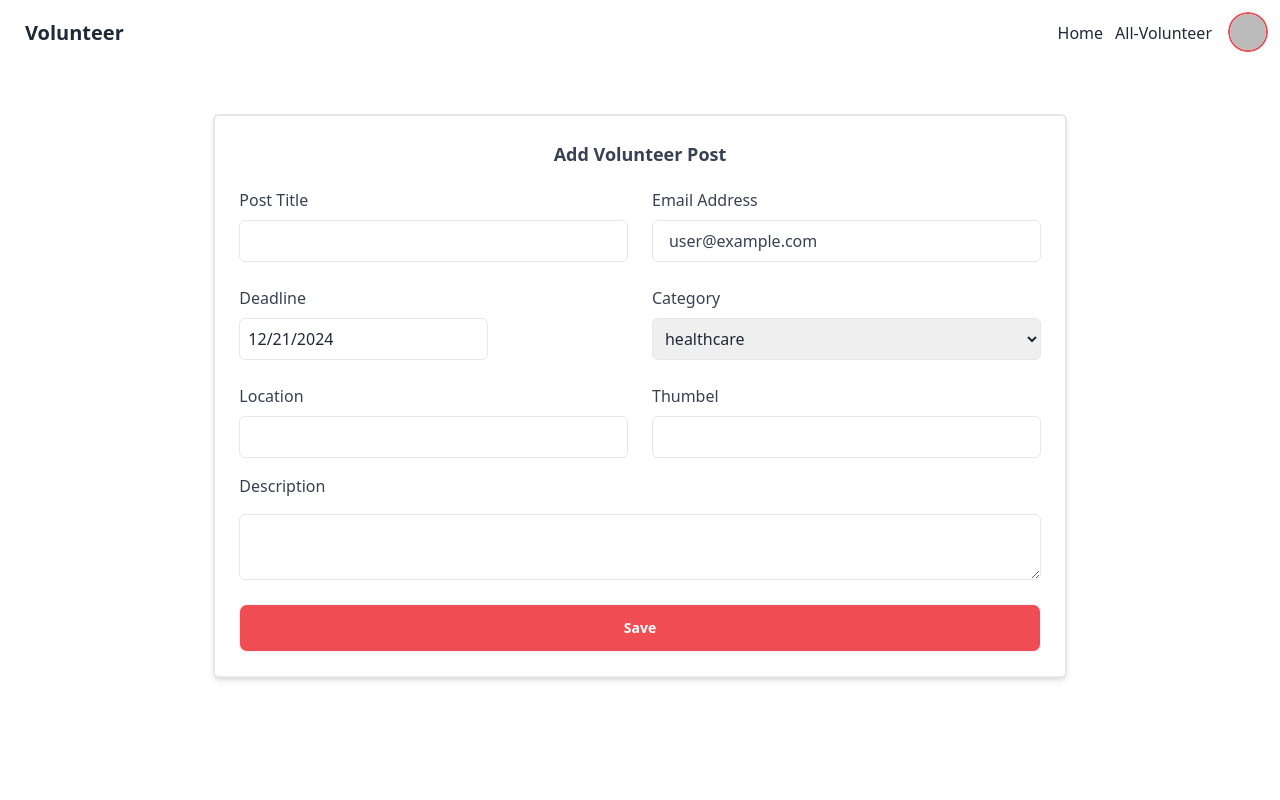
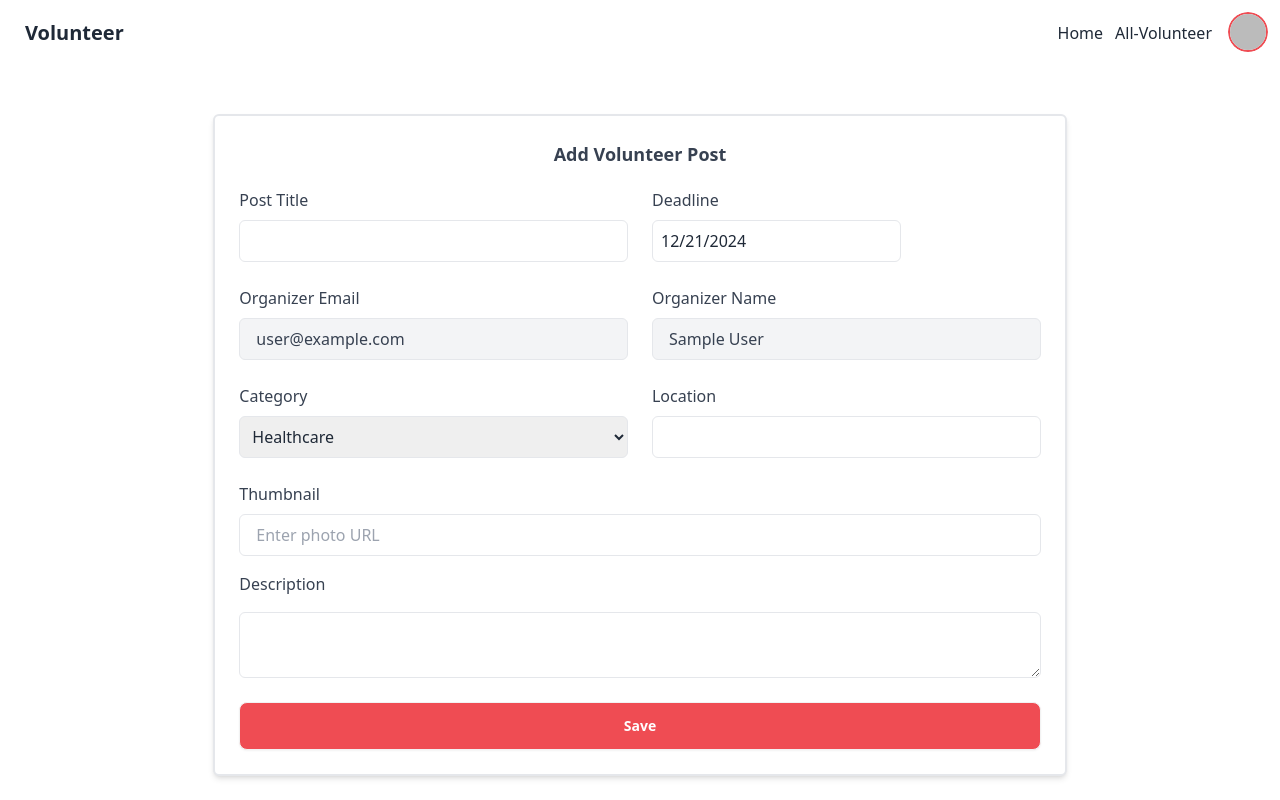
Before and after one commit to PritomChakma/PH-Assignment-11, a React (Vite) app: page /addVolunteer in a window 1280 px wide. Shown: the top 800 px of the page. Built offline with nearby package versions, Linux system fonts and the light colour scheme; no server answers; sample sign-in values are in the browser's storage.

Commit message:
Show  the all voulenteer fon the page use design the card add a serch input

```diff
--- a/package.json
+++ b/package.json
@@ -11,6 +11,7 @@
     "preview": "vite preview"
   },
   "dependencies": {
+    "axios": "^1.7.9",
     "date-fns": "^4.1.0",
     "firebase": "^11.1.0",
     "localforage": "^1.10.0",
@@ -19,6 +20,7 @@
     "react-datepicker": "^7.5.0",
     "react-dom": "^18.3.1",
     "react-hot-toast": "^2.4.1",
+    "react-icons": "^5.4.0",
     "react-router-dom": "^6.28.1",
     "sort-by": "^1.2.0",
     "swiper": "^11.1.15"
--- a/src/Page/AddVolunteer.jsx
+++ b/src/Page/AddVolunteer.jsx
@@ -1,6 +1,8 @@
+import axios from "axios";
 import { useContext, useState } from "react";
 import DatePicker from "react-datepicker";
 import "react-datepicker/dist/react-datepicker.css";
+import toast from "react-hot-toast";
 import { useNavigate } from "react-router-dom";
 import { AuthContex } from "../Provider/AuthProvider";
 
@@ -8,77 +10,66 @@ const AddVolunteer = () => {
   const navigate = useNavigate();
   const { user } = useContext(AuthContex);
   const [startDate, setStartDate] = useState(new Date());
+
   const handleSubmit = async (e) => {
     e.preventDefault();
     const form = e.target;
     const title = form.job_title.value;
-    const email = form.email.value;
+    const email = user?.email;
     const category = form.category.value;
     const deadLine = startDate;
     const description = form.description.value;
     const location = form.location.value;
-    const thumbel = form.thumbel.value;
-    const formData = {
+    const photo = form.photo.value;
+
+    const Data = {
       title,
-      buyer: {
-        email,
+      volunteer: {
         name: user?.displayName,
-        photo: user?.photoURL,
+        email: user?.email,
       },
       category,
       deadLine,
       description,
       location,
-      thumbel,
+      photo
     };
-    // try {
-    //   // make a post request
-    //   await axios.post(`${import.meta.env.VITE_API_URL}/add-job`, formData);
-    //   form.reset();
-    //   toast.success("Data Added SuccessFully !!!");
-    //   navigate("/my-posted-jobs");
-    // } catch (error) {
-    //   toast.success(error.message);
-    // }
+
+    console.log(Data);
+    try {
+      // Make a POST request
+      await axios.post(`${import.meta.env.VITE_API_URL}/add-post`, Data);
+      form.reset();
+      toast.success("Data Added Successfully!");
+      // navigate("/my-posted-jobs");
+    } catch (error) {
+      toast.error(error.message);
+    }
   };
+
   return (
     <div className="md:flex justify-center items-center min-h-[calc(100vh-306px)] my-12">
-      <section className="p-2  md:p-6 mx-auto bg-white rounded-md shadow-md w-11/12 md:w-8/12 border-2">
+      <section className="p-2 md:p-6 mx-auto bg-white rounded-md shadow-md w-11/12 md:w-8/12 border-2">
         <h2 className="text-lg font-semibold text-gray-700 capitalize text-center mb-5">
-          Add volunteer Post
+          Add Volunteer Post
         </h2>
 
         <form onSubmit={handleSubmit}>
-          <div className="grid grid-cols-1 gap-6 mt-4 sm:grid-cols-2 ">
+          <div className="grid grid-cols-1 gap-6 mt-4 sm:grid-cols-2">
             <div>
-              <label className="text-gray-700 " htmlFor="job_title">
+              <label className="text-gray-700" htmlFor="job_title">
                 Post Title
               </label>
               <input
                 id="job_title"
                 name="job_title"
                 type="text"
-                className="block w-full px-4 py-2 mt-2 text-gray-700 bg-white border border-gray-200 rounded-md  focus:border-blue-400 focus:ring-blue-300 focus:ring-opacity-40  focus:outline-none focus:ring"
+                className="block w-full px-4 py-2 mt-2 text-gray-700 bg-white border border-gray-200 rounded-md focus:border-blue-400 focus:ring-blue-300 focus:ring-opacity-40 focus:outline-none focus:ring"
               />
             </div>
 
-            <div>
-              <label className="text-gray-700 " htmlFor="emailAddress">
-                Email Address
-              </label>
-              <input
-                id="emailAddress"
-                type="email"
-                name="email"
-                defaultValue={user?.email}
-                disabled={true}
-                className="block w-full px-4 py-2 mt-2 text-gray-700 bg-white border border-gray-200 rounded-md  focus:border-blue-400 focus:ring-blue-300 focus:ring-opacity-40  focus:outline-none focus:ring"
-              />
-            </div>
-            <div className="flex flex-col gap-2 ">
+            <div className="flex flex-col gap-2">
               <label className="text-gray-700">Deadline</label>
-
-              {/* Date Picker Input Field */}
               <DatePicker
                 className="border p-2 rounded-md"
                 selected={startDate}
@@ -86,8 +77,36 @@ const AddVolunteer = () => {
               />
             </div>
 
-            <div className="flex flex-col gap-2 ">
-              <label className="text-gray-700 " htmlFor="category">
+            <div>
+              <label className="text-gray-700" htmlFor="emailAddress">
+                Organizer Email
+              </label>
+              <input
+                id="emailAddress"
+                type="email"
+                name="email"
+                value={user?.email || ""}
+                readOnly
+                className="block w-full px-4 py-2 mt-2 text-gray-700 bg-gray-100 border border-gray-200 rounded-md focus:outline-none"
+              />
+            </div>
+
+            <div>
+              <label className="text-gray-700" htmlFor="organizer_name">
+                Organizer Name
+              </label>
+              <input
+                id="organizer_name"
+                type="text"
+                name="organizer_name"
+                value={user?.displayName || ""}
+                readOnly
+                className="block w-full px-4 py-2 mt-2 text-gray-700 bg-gray-100 border border-gray-200 rounded-md focus:outline-none"
+              />
+            </div>
+
+            <div className="flex flex-col gap-2">
+              <label className="text-gray-700" htmlFor="category">
                 Category
               </label>
               <select
@@ -95,46 +114,49 @@ const AddVolunteer = () => {
                 id="category"
                 className="border p-2 rounded-md"
               >
-                <option value="healthcare">healthcare</option>
-                <option value="education">education</option>
-                <option value=" social service"> social service</option>
-                <option value=" animal welfare"> animal welfare</option>
+                <option value="healthcare">Healthcare</option>
+                <option value="education">Education</option>
+                <option value="social service">Social Service</option>
+                <option value="animal welfare">Animal Welfare</option>
               </select>
             </div>
+
             <div>
-              <label className="text-gray-700 " htmlFor="min_price">
+              <label className="text-gray-700" htmlFor="location">
                 Location
               </label>
               <input
                 id="location"
                 name="location"
                 type="text"
-                className="block w-full px-4 py-2 mt-2 text-gray-700 bg-white border border-gray-200 rounded-md  focus:border-blue-400 focus:ring-blue-300 focus:ring-opacity-40  focus:outline-none focus:ring"
+                className="block w-full px-4 py-2 mt-2 text-gray-700 bg-white border border-gray-200 rounded-md focus:border-blue-400 focus:ring-blue-300 focus:ring-opacity-40 focus:outline-none focus:ring"
               />
             </div>
 
-            <div>
-              <label className="text-gray-700 " htmlFor="max_price">
-                Thumbel
+            <div className="col-span-2">
+              <label className="text-gray-700" htmlFor="thumbel">
+                Thumbnail
               </label>
               <input
-                id="thumbel"
-                name="thumbel"
-                type="text"
-                className="block w-full px-4 py-2 mt-2 text-gray-700 bg-white border border-gray-200 rounded-md  focus:border-blue-400 focus:ring-blue-300 focus:ring-opacity-40  focus:outline-none focus:ring"
+               type="text"
+               name="photo"
+               placeholder="Enter photo URL"
+                className="block w-full px-4 py-2 mt-2 text-gray-700 bg-white border border-gray-200 rounded-md focus:border-blue-400 focus:ring-blue-300 focus:ring-opacity-40 focus:outline-none focus:ring"
               />
             </div>
           </div>
+
           <div className="flex flex-col gap-2 mt-4">
-            <label className="text-gray-700 " htmlFor="description">
+            <label className="text-gray-700" htmlFor="description">
               Description
             </label>
             <textarea
-              className="block w-full px-4 py-2 mt-2 text-gray-700 bg-white border border-gray-200 rounded-md  focus:border-blue-400 focus:ring-blue-300 focus:ring-opacity-40  focus:outline-none focus:ring"
+              className="block w-full px-4 py-2 mt-2 text-gray-700 bg-white border border-gray-200 rounded-md focus:border-blue-400 focus:ring-blue-300 focus:ring-opacity-40 focus:outline-none focus:ring"
               name="description"
               id="description"
             ></textarea>
           </div>
+
           <div className="flex justify-end mt-6">
             <button className="w-full btn bg-[#EF4C53] text-white font-bold">
               Save
--- a/src/Router/PrivateRoute.jsx
+++ b/src/Router/PrivateRoute.jsx
@@ -1,16 +1,22 @@
 import { useContext } from "react";
-import { Navigate, useLocation } from "react-router-dom";
-import LoadingSpinner from "../components/LoadingSpinner";
-import { AuthContext } from "../providers/AuthProvider";
+import { Navigate } from "react-router-dom";
+import { AuthContex } from "../Provider/AuthProvider";
+// import LoadingSpinner from "../components/LoadingSpinner";
+// import { AuthContext } from "../providers/AuthProvider";
 
 const PrivateRoute = ({ children }) => {
-  const { user, loading } = useContext(AuthContext);
+  const { user, loading } = useContext(AuthContex);
 
-  const location = useLocation();
-
-  if (loading) return <LoadingSpinner />;
-  if (user) return children;
-  return <Navigate to="/login" state={location.pathname} />;
+  if (loading) {
+    return (
+      <div className="flex justify-center items-center text-center min-h-screen">
+        <span className="loading loading-bars loading-lg "></span>
+      </div>
+    );
+  }
+  if (user) {
+    return children;
+  }
+  return <Navigate to="/signin"></Navigate>;
 };
-
 export default PrivateRoute;
--- a/src/Router/router.jsx
+++ b/src/Router/router.jsx
@@ -7,6 +7,7 @@ import Home from "../Page/Home";
 import MyPost from "../Page/MyPost";
 import Registration from "../Page/Registration";
 import SignIn from "../Page/SignIn";
+import PrivateRoute from "./PrivateRoute";
 
 const router = createBrowserRouter([
   {
@@ -24,7 +25,11 @@ const router = createBrowserRouter([
       },
       {
         path: "/addVolunteer",
-        element: <AddVolunteer></AddVolunteer>,
+        element: (
+          <PrivateRoute>
+            <AddVolunteer></AddVolunteer>
+          </PrivateRoute>
+        ),
       },
       {
         path: "/myPost",
```
Also changed, not shown: src/Page/AllVouleenter.jsx (+94 -8 lines), 1 other file (tests, documents, lock files or other folders).
